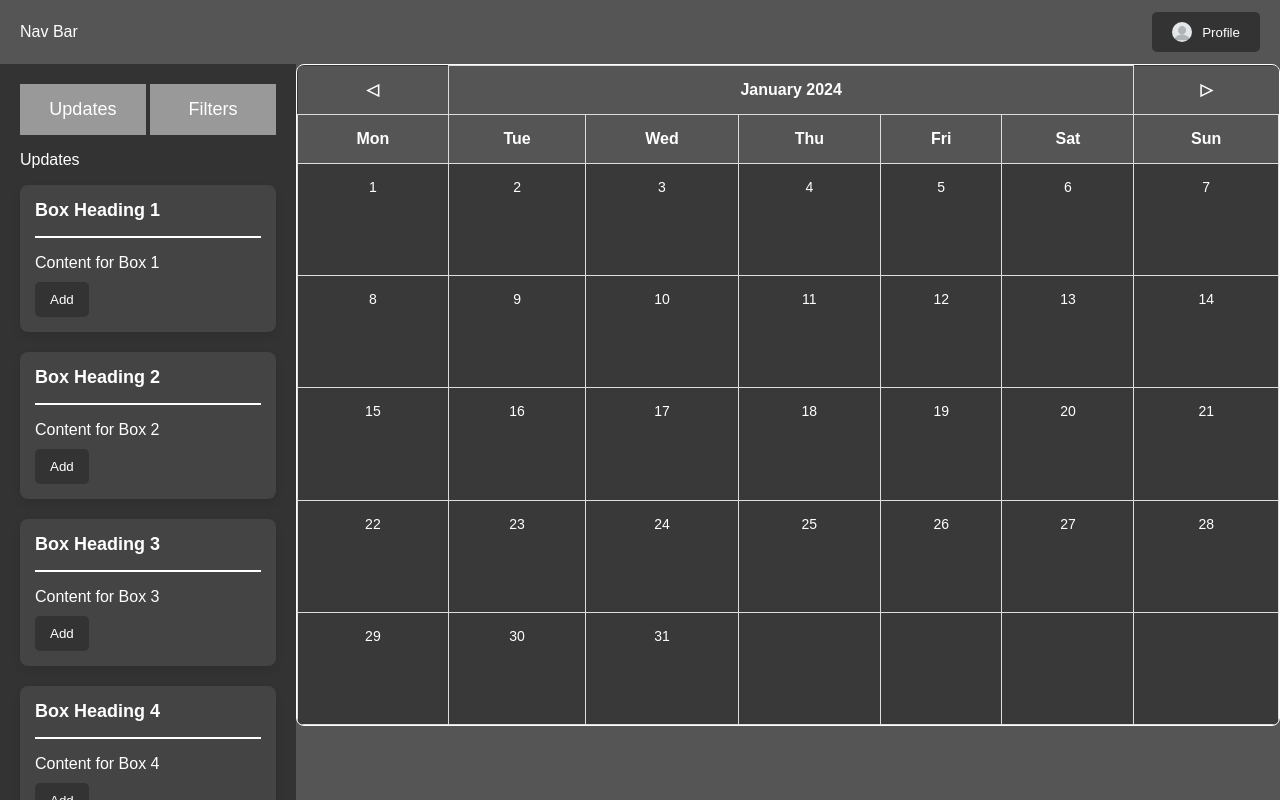
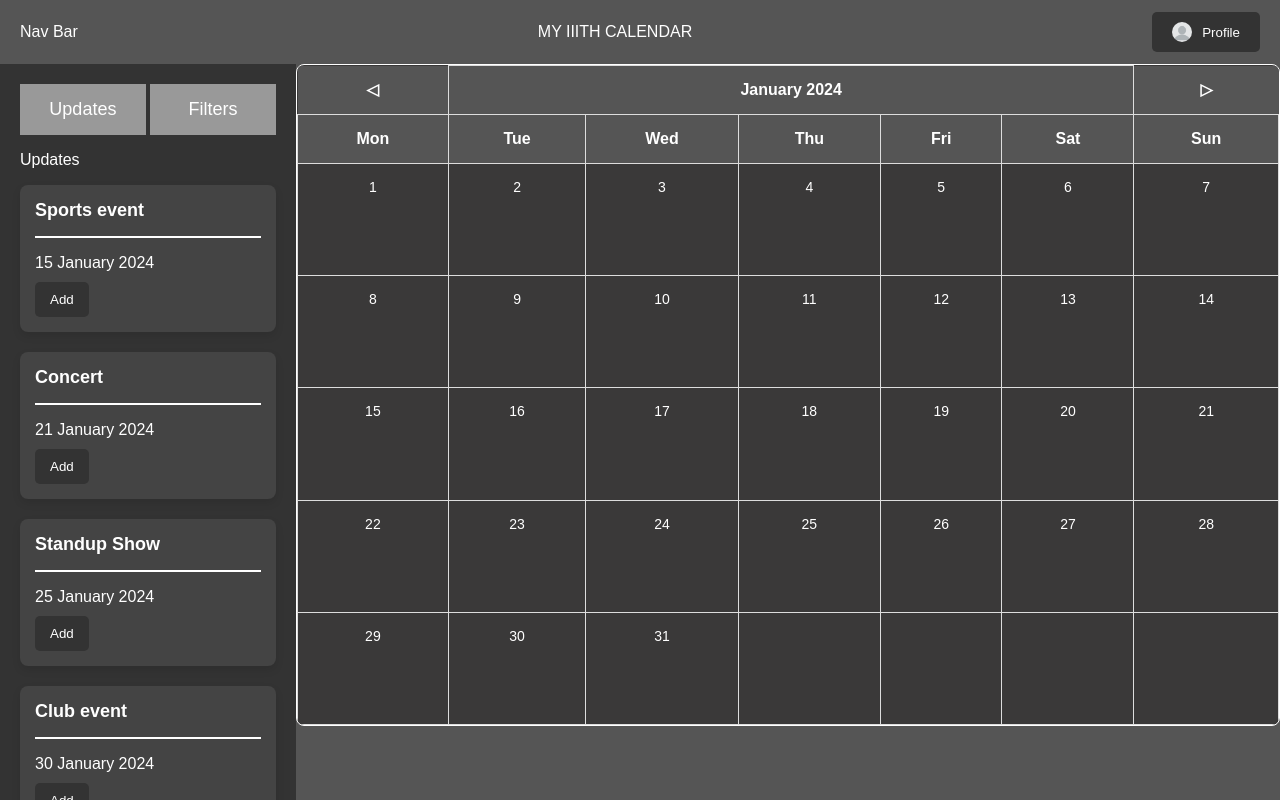
Before and after one commit to aryan12cc/iiith-calendar, a website: page public/calendar.html in a window 1280 px wide. Drawn offline with Linux system fonts and the light colour scheme; no server answers.

Commit message:
Minor changes

```diff
--- a/public/calendar.html
+++ b/public/calendar.html
@@ -9,8 +9,8 @@
 <body>
 
     <div id="nav-bar">
-        <!-- Content for the navigation bar -->
         <p>Nav Bar</p>
+        MY IIITH CALENDAR
         <div class="dropdown" style="float: right;">
             <button class="dropbtn" onclick="myFunction()"><img src="profile.png" alt="Profile Image">
                 <span>Profile</span>
@@ -37,36 +37,36 @@
             <div id="box-container">
                 <div id="box-container">
                     <div class="box">
-                        <a href="#" target="_blank">Box Heading 1</a>
+                        <a href="#" target="_blank">Sports event</a>
                         <hr>
-                        <p>Content for Box 1</p>
+                        <p>15 January 2024</p>
                         <button onclick="handleAddButtonClick()">Add</button>
                     </div>
                     <!-- Repeat similar structure for other boxes -->
                 </div>
                 <div id="box-container">
                     <div class="box">
-                        <a href="#" target="_blank">Box Heading 2</a>
+                        <a href="#" target="_blank">Concert</a>
                         <hr>
-                        <p>Content for Box 2</p>
+                        <p>21 January 2024</p>
                         <button onclick="handleAddButtonClick()">Add</button>
                     </div>
                     <!-- Repeat similar structure for other boxes -->
                 </div>
                 <div id="box-container">
                     <div class="box">
-                        <a href="#" target="_blank">Box Heading 3</a>
+                        <a href="#" target="_blank">Standup Show</a>
                         <hr>
-                        <p>Content for Box 3</p>
+                        <p>25 January 2024</p>
                         <button onclick="handleAddButtonClick()">Add</button>
                     </div>
                     <!-- Repeat similar structure for other boxes -->
                 </div>
                 <div id="box-container">
                     <div class="box">
-                        <a href="#" target="_blank">Box Heading 4</a>
+                        <a href="#" target="_blank">Club event</a>
                         <hr>
-                        <p>Content for Box 4</p>
+                        <p>30 January 2024</p>
                         <button onclick="handleAddButtonClick()">Add</button>
                     </div>
                     <!-- Repeat similar structure for other boxes -->
```
